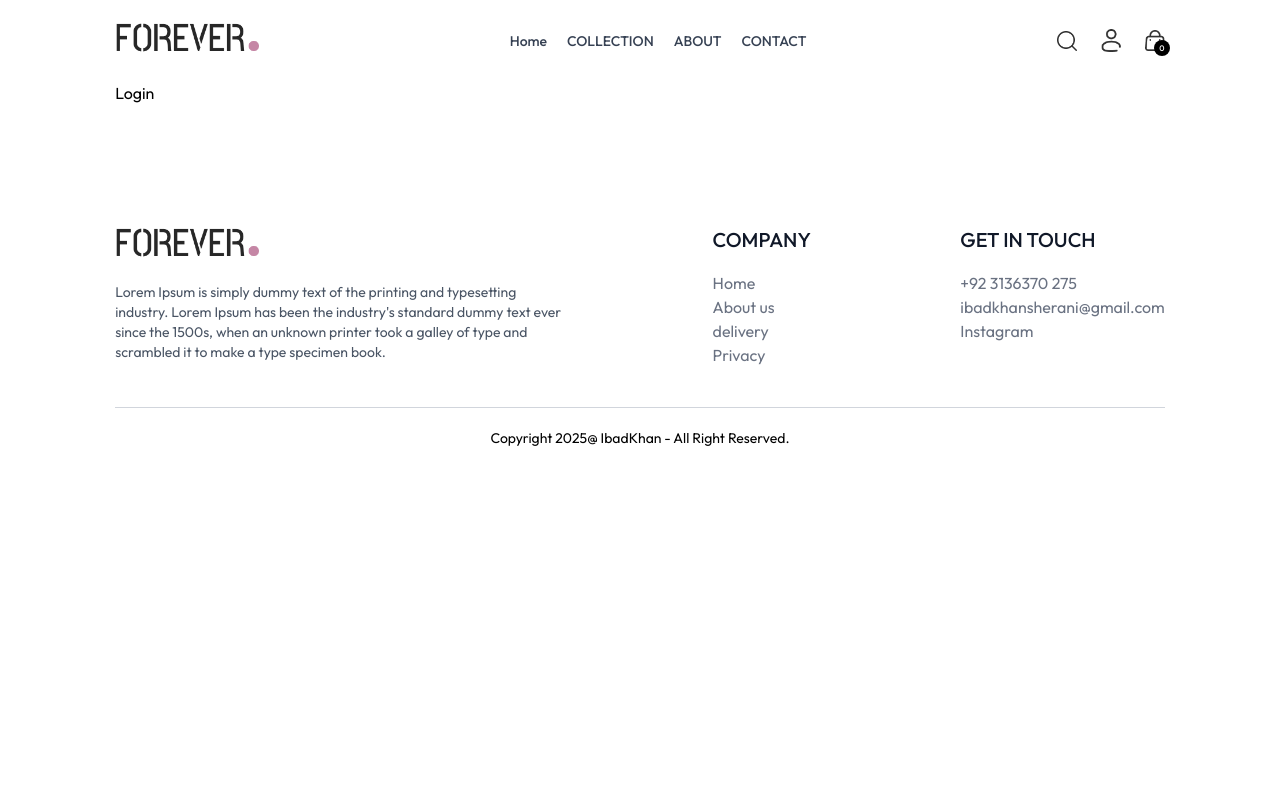
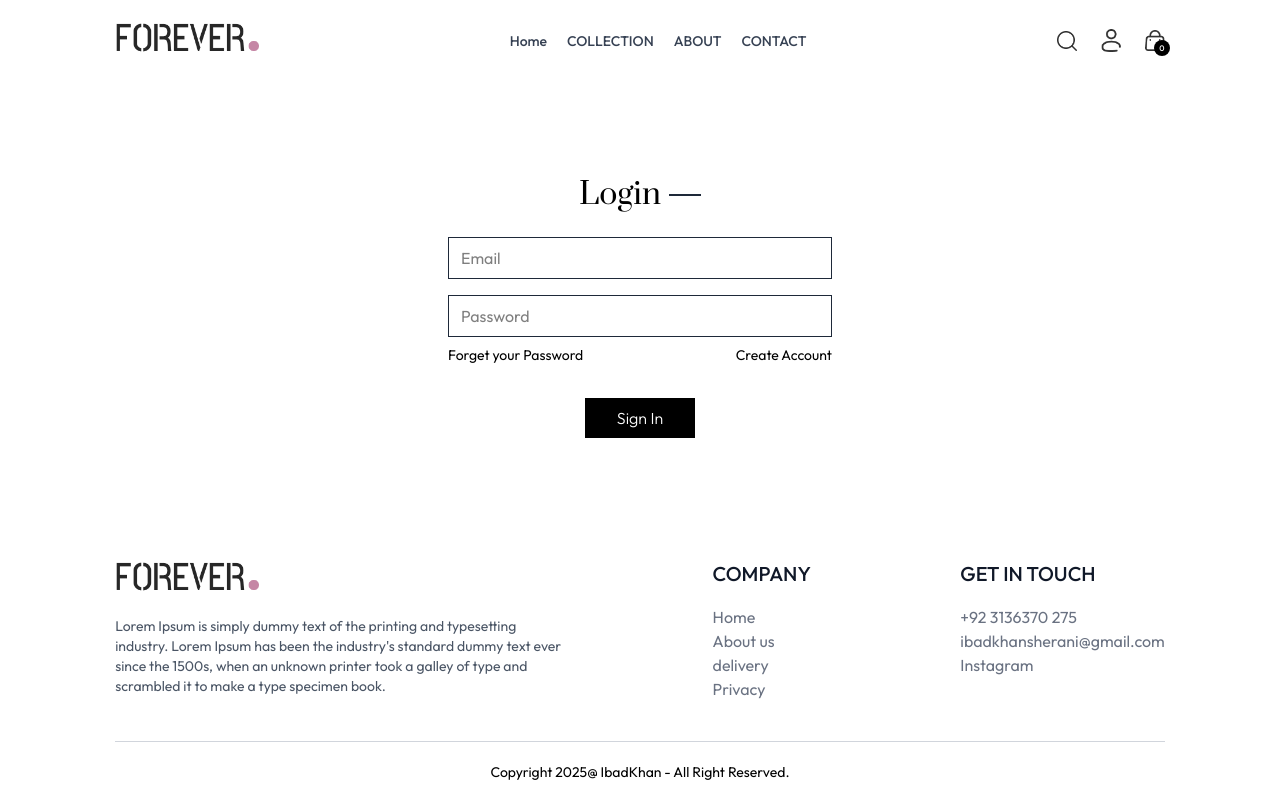
Before and after one commit to IbadKhan578/Full-Stack-Ecommerce-Website, a React (Vite) app in the folder frontend/: page /login in a window 1280 px wide. Built offline with nearby package versions, Linux system fonts and the light colour scheme.

Commit message:
Added login and sign up page

```diff
--- a/frontend/src/components/Navbar.jsx
+++ b/frontend/src/components/Navbar.jsx
@@ -38,8 +38,8 @@ function Navbar() {
         <div className='flex items-center gap-6'>
             <img  onClick={ handleSearchClick } src={assets.search_icon} className='w-5 cursor-pointer' alt="" />
             <div className='group relative'>
-                <img src={assets.profile_icon} className='w-5 cursor-pointer' alt="" />
-                <div className='group-hover:block hidden absolute dropdown-menu right-0 pt-4'>
+            <Link to={'/login'}>   <img  src={assets.profile_icon} className='w-5 cursor-pointer' alt="" /> </Link>
+                <div className='group-hover:block hidden absolute dropdown-menu z-1 right-0 pt-4'>
                     <div className='flex flex-col gap-2 w-36 py-3 px-5 bg-slate-100 text-gray-500 rounded'>
                         <p className='cursor-pointer hover:text-black'>My Profiles</p>
                         <p className='cursor-pointer hover:text-black'>Orders</p>
--- a/frontend/src/pages/Login.jsx
+++ b/frontend/src/pages/Login.jsx
@@ -1,8 +1,46 @@
-import React from 'react'
+import React, { useState } from 'react'
+import { Form,Link } from 'react-router-dom'
 
 const Login = () => {
-  return (
-    <div>Login</div>
+  let [currentState,setCurrentState] = useState('Login')
+  let onSubmitHandler= async(Event)=>{
+    Event.preventDefault()
+
+  }
+return    (
+    <form onSubmit={onSubmitHandler} className='flex flex-col items-center  w-[90%] sm:max-w-96 m-auto mt-14 gap-4 text-hray-800' >
+      <div className='inline-flex items-center gap-2 mt-10 mb-2'>
+        <p className='prata-regular text-3xl'>{currentState}</p>
+        <hr className=' border-none h-[1.5px] w-8 bg-gray-800' />
+      </div>
+      <input className='border w-full px-3 py-2 border-gray-800' type="email" required placeholder='Email'/>
+      <input className='border w-full px-3 py-2 border-gray-800'  type="password"  required placeholder='Password'/>
+      {currentState==='Sign Up'? (
+              <input className='border w-full px-3 py-2 border-gray-800'  type="password"  required placeholder='Password'/>
+
+      ): null }
+<div className=' text-sm flex justify-between w-full mt-[-8px]'>
+  <p className='cursor-pointer'>Forget your Password</p>
+  {
+    currentState==='Login'? (  <p onClick={()=>setCurrentState('Sign Up')}  className='cursor-pointer'>Create Account</p>
+): (
+    <p onClick={()=>setCurrentState('Login')}  className='cursor-pointer'>Login Here</p>
+
+)
+
+  }
+</div>
+{
+  currentState==='Sign Up' ? (
+    <button className='border bg-black cursor-pointer text-white font-light px-8 py-2 mt-4'>Sign Up</button>
+
+  ) : (
+    <button className='border bg-black cursor-pointer text-white font-light px-8 py-2 mt-4'>Sign In</button>
+
+  )
+}
+
+    </form>
   )
 }
 
```
